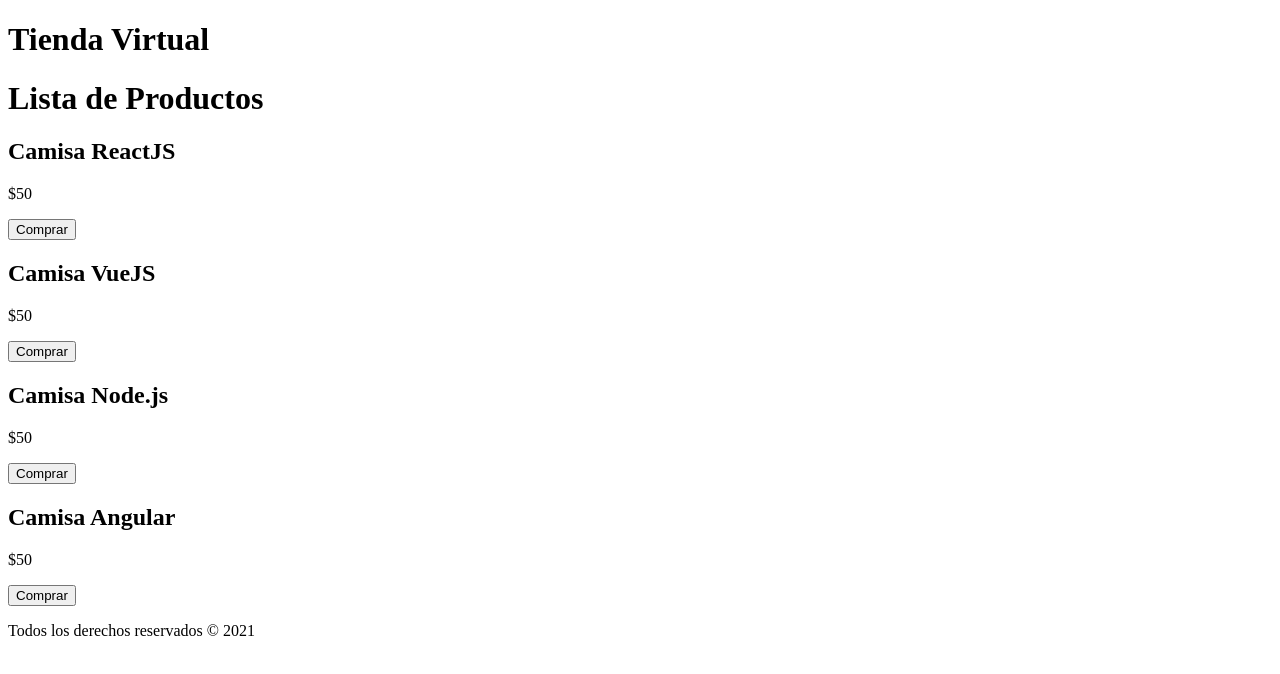
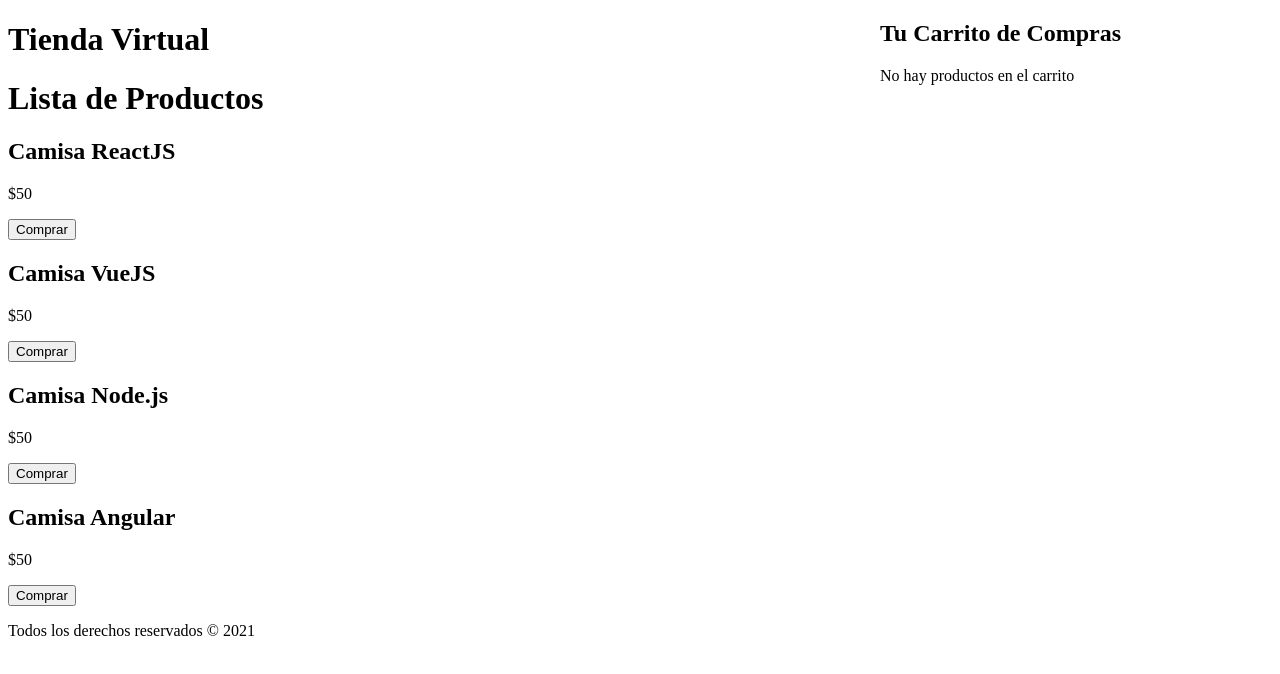
Before and after one commit to FabriJuncal/REACT-introduccion, a React (Create React App) app: page / in a window 1280 px wide. Shown: the top 674 px of the page. Built offline with nearby package versions, Linux system fonts and the light colour scheme.

Commit message:
48. Mostrando los elementos del carrito

```diff
--- a/src/App.js
+++ b/src/App.js
@@ -5,6 +5,7 @@
 import Header from './components/Header';
 import Footer from './components/Footer';
 import Producto from './components/Producto';
+import Carrito from './components/Carrito';
 
 function App() {
 
@@ -45,13 +46,17 @@
              No utiliamos los corchetes en el .map() ya que los parentecis () dan por implicito que se retornará los valores que se encuentren dentro.*/}
           {productos.map(producto => (
             <Producto
-              key={producto.id} // Enviamos un PROPS con el atributo "key", por que sino nos tira un error por consola por no enviar un elemento unico.
-              producto={producto}
-              productos={productos}
-              carrito={carrito}
-              agregarProducto={agregarProducto} // Pasamos por PROPS la función  del "useState" que modificará el carrito
+                key={producto.id} // Enviamos un PROPS con el atributo "key", por que sino nos tira un error por consola por no enviar un elemento unico.
+                producto={producto}
+                productos={productos}
+                carrito={carrito}
+                agregarProducto={agregarProducto} // Pasamos por PROPS la función  del "useState" que modificará el carrito
             />
           ))}
+
+          <Carrito
+              carrito={carrito}
+          />
 
           {/*A continuación se muestra un ejemplo de como envíar un valor como props utilizando una variable y sintaxis JS*/}
           <Footer fecha={fecha}/>
--- /dev/null
+++ b/src/components/Carrito.css
@@ -0,0 +1,7 @@
+.carrito{
+    position: fixed;
+    top: 0;
+    right: 0;
+    background-color: white;
+    width: 400px;
+}
--- /dev/null
+++ b/src/components/Carrito.jsx
@@ -0,0 +1,32 @@
+// Importamos las Clases CSS
+import './Carrito.css';
+// Importamos un Componente para reutilizarlo
+import Producto from './Producto';
+
+// Definimos el componente dando por implicito el "return" por lo tanto sacamos el "return" y las "{}", dejando solo los "()"
+const Carrito = ({carrito}) =>  (
+    <div className="carrito">
+        <h2>Tu Carrito de Compras</h2>
+
+        {/* TENER ENCUENTA: dentro del "return" no se puede agregar condicionales "IF", pero si se puede utilizar los "OPERADORES TERNARIOS" */}
+        {/* Se verifica si existen productos dentro del carrito o no, y segun lo que se tenga, se imprime por pantalla */}
+        {carrito.length === 0 ?
+
+            <p>No hay productos en el carrito</p>
+
+        :
+            // Recorremos el "carrito" y reutilizamos el componente "Producto" para ir mostrando los productos en el "Carrito"
+            carrito.map(producto => (
+                // Como podemos observar, no es obligatorio pasar todos los PROPS que tenga el componente
+                <Producto
+                    key={producto.id} // Enviamos un PROPS con el atributo "key", por que sino nos tira un error por consola por no enviar un elemento unico.
+                    producto={producto}
+                />
+            ))
+        }
+
+    </div>
+);
+
+
+export default Carrito;
```
Also changed, not shown: 1 other file (tests, documents, lock files or other folders).
